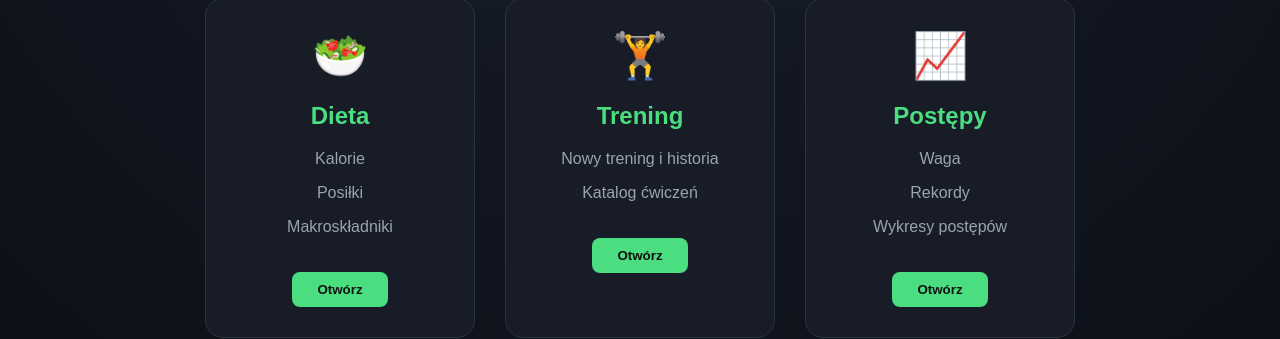
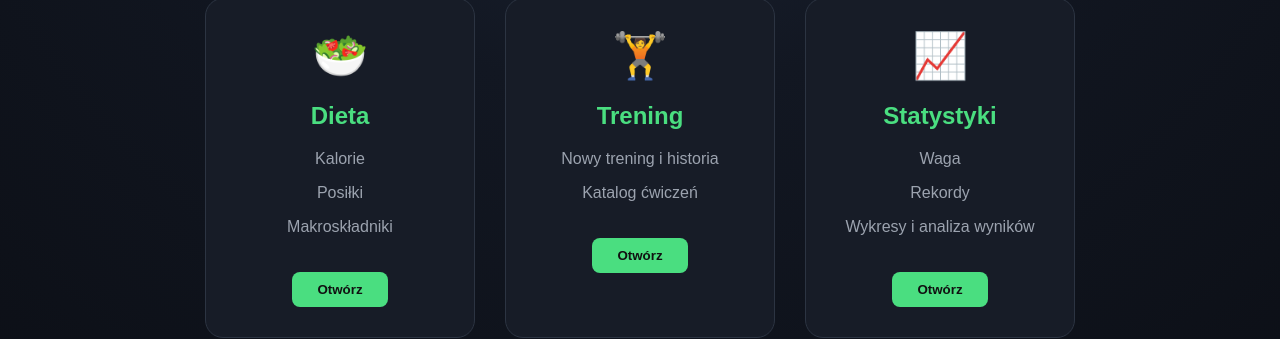
Before and after one commit to filipkoziol2210-gif/fit_center_front, a React (Create React App) app: page / in a window 1280 px wide. Shown: the part 367-706 px from the top of the page. Built offline with nearby package versions, Linux system fonts and the light colour scheme; no server answers.

Commit message:
Connect statistics page in dashboard

```diff
--- a/src/App.js
+++ b/src/App.js
@@ -187,10 +187,10 @@ function HomePage({ changePage, loggedInUser, authLoading, handleLogout }) {
           {/* POSTĘPY */}
           <div className="card">
             <div className="icon">📈</div>
-            <h2>Postępy</h2>
+            <h2>Statystyki</h2>
             <p>Waga</p>
             <p>Rekordy</p>
-            <p>Wykresy postępów</p>
+            <p>Wykresy i analiza wyników</p>
 
             <button onClick={() => changePage("progress")}>
               Otwórz
```
